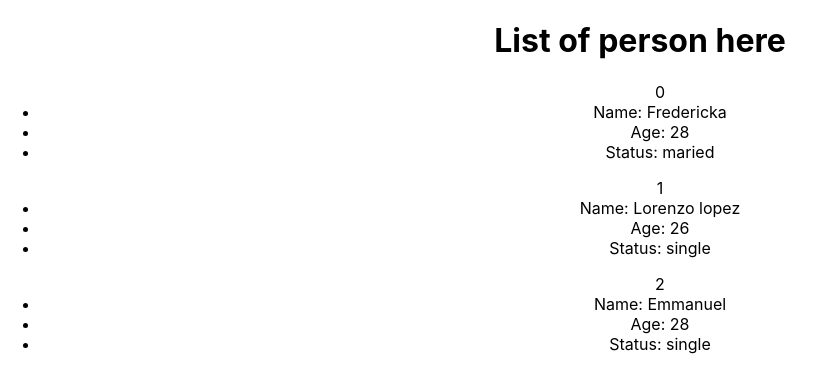
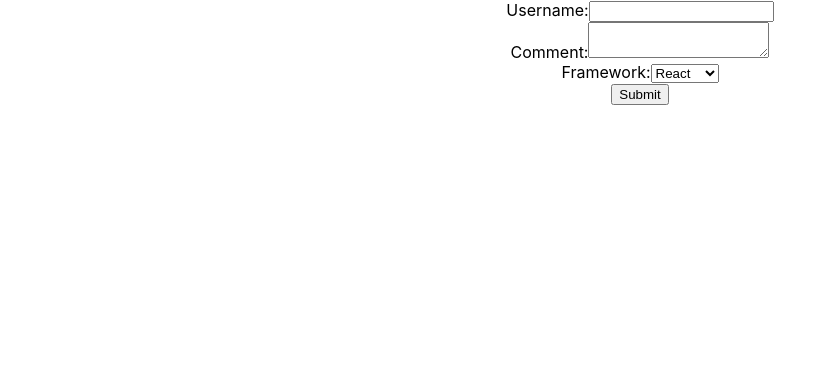
Before and after one commit to fabuloussTeam/reactRevision, a React (Create React App) app: page / in a window 1280 px wide. Shown: the top 392 px of the page, without its empty margins (0-825 px from the left). Built offline with nearby package versions, Linux system fonts and the light colour scheme.

Commit message:
Mise en place d'un Formulaire

```diff
--- a/src/App.js
+++ b/src/App.js
@@ -8,6 +8,7 @@ import FunctionClick from './components/FunctionClick';
 import ParentComponent from './components/ParentComponent';
 import UserGreeting from './components/UserGreeting';
 import NameList from './components/NameList';
+import Form from './components/Form';
 
 function App() {
 
@@ -15,7 +16,8 @@ function App() {
   return (
     <div className="App">
 
-     <NameList />
+    <Form />
+    { /*<NameList />*/}
      {/*<UserGreeting/>*/}
      {/*<ParentComponent />*/}
      {/* <FunctionClick/>*/}
--- /dev/null
+++ b/src/components/Form.js
@@ -0,0 +1,79 @@
+import React, { Component } from 'react';
+
+class Form extends Component {
+    constructor(props) {
+        super(props);
+
+        this.state={
+            username: "",
+            comment: "",
+            framework: ""
+        }
+
+        this.handlerUsernameChange = this.handlerUsernameChange.bind(this);
+        this.handlerCommentChange = this.handlerCommentChange.bind(this);
+        this.handlerFrameworkChange = this.handlerFrameworkChange.bind(this);
+        this.handlerSubmitButton = this.handlerSubmitButton.bind(this);
+    }
+
+
+     handlerUsernameChange(param) {
+         this.setState(
+            {username: param.target.value}
+         )
+        console.log(`username value: ${param.target.value}`);
+     }
+
+     handlerCommentChange(param){
+        this.setState(
+            {comment: param.target.value}
+        )
+        console.log(`Comment value: ${param.target.value}`);
+     }
+
+     handlerFrameworkChange(param){
+        this.setState({framework: param.target.value});
+        console.log(`Framework value: ${param.target.value}`);
+     }
+
+     handlerSubmitButton(e){
+        alert(`les valeur : ${this.state.username} -- ${this.state.comment} -- ${this.state.framework}`);
+        e.preventDefault();
+
+     }
+
+    render() {
+        const { username, comment, framework} = this.state;
+        return (
+            <form>
+               <div>
+                 <label>Username:</label>
+                 <input
+                 type="text"
+                 value={username}
+                 onChange={this.handlerUsernameChange}
+                  />
+               </div>
+               <div>
+               <label>Comment:</label>
+                <textarea
+                 type="text"
+                 value={comment}
+                 onChange={this.handlerCommentChange}
+                ></textarea>
+               </div>
+               <div>
+                <label>Framework:</label>
+                <select value={framework} onChange={this.handlerFrameworkChange}>
+                    <option value="React">React</option>
+                    <option value="Angular">Angular</option>
+                    <option value="Vu">Vu</option>
+                </select>
+               </div>
+               <button type='submit' onClick={this.handlerSubmitButton}>Submit</button>
+            </form>
+         );
+    }
+}
+
+export default Form;
```
